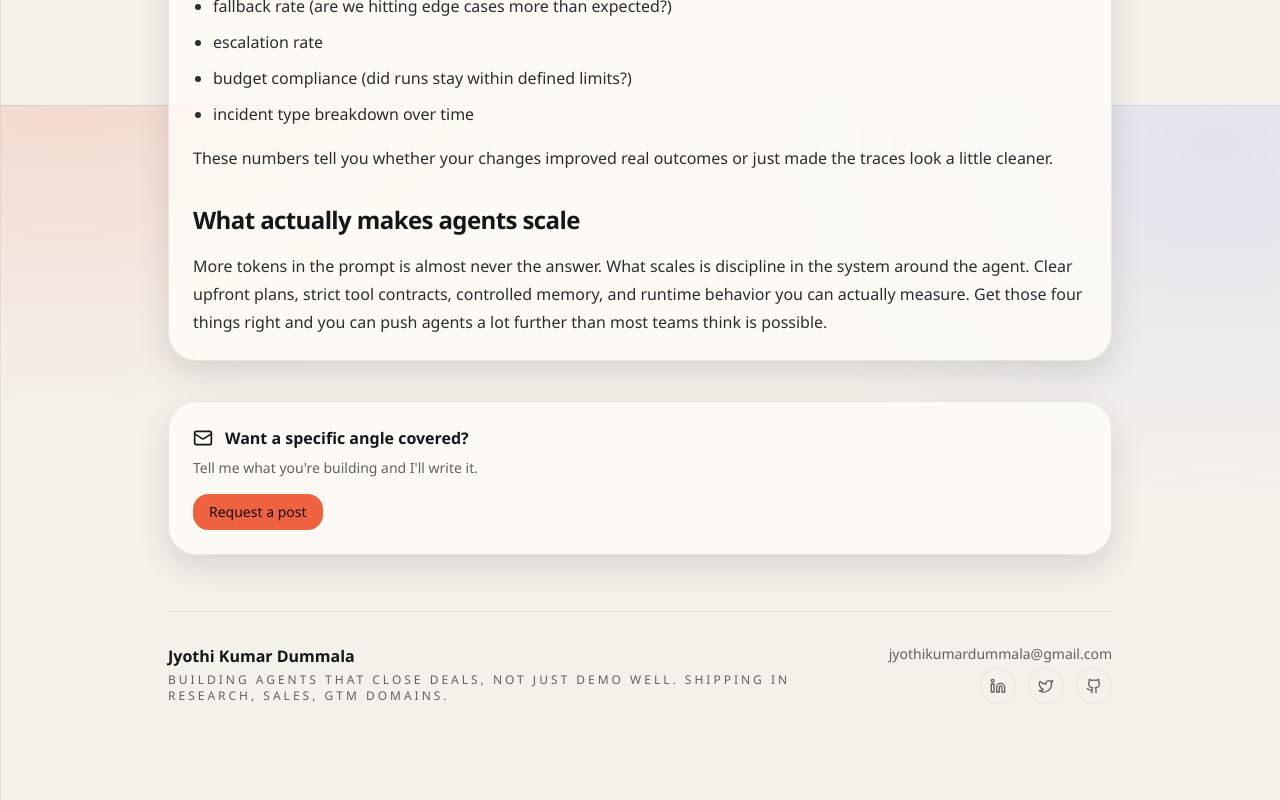
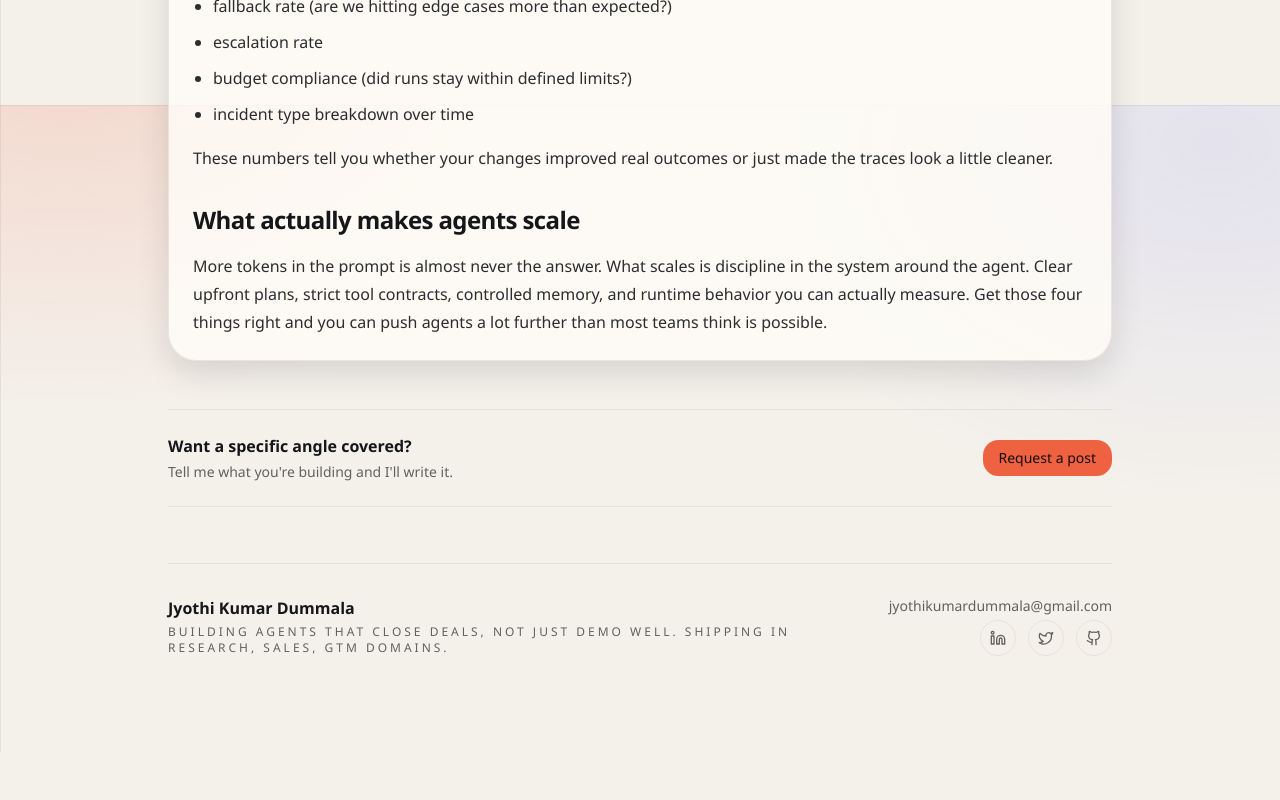
Before and after one commit to JyothiKumar03/portfolio, a Next.js app: page /blog/agentic-workflows-at-scale in a window 1280 px wide. Shown: the part 2295-3095 px from the top of the page. After the commit the page ends 3047 px from the top, so only its background shows below. Built offline with nearby package versions, Linux system fonts and the light colour scheme.

Commit message:
refactor: simplify blog CTA block to inline row, remove Panel wrapper

```diff
--- a/src/components/pages/blog-detail.tsx
+++ b/src/components/pages/blog-detail.tsx
@@ -1,5 +1,5 @@
 import Link from "next/link"
-import { ArrowLeft, Mail } from "lucide-react"
+import { ArrowLeft } from "lucide-react"
 import ReactMarkdown from "react-markdown"
 import remarkGfm from "remark-gfm"
 
@@ -92,22 +92,19 @@ export function BlogDetail({ post }: BlogDetailProps) {
           </article>
         </Panel>
 
-        <Panel className="mt-10">
-          <div className="flex items-center gap-3">
-            <Mail className="size-5 text-foreground" />
+        <div className="mt-12 flex flex-col gap-4 border-y border-border/60 py-6 sm:flex-row sm:items-center sm:justify-between">
+          <div>
             <p className="text-base font-semibold text-foreground">
               Want a specific angle covered?
             </p>
+            <p className="mt-1 text-sm text-muted-foreground">
+              Tell me what you&apos;re building and I&apos;ll write it.
+            </p>
           </div>
-          <p className="mt-2 text-sm text-muted-foreground">
-            Tell me what you&apos;re building and I&apos;ll write it.
-          </p>
-          <div className="mt-4">
-            <Button asChild>
-              <a href={`mailto:${site.email}`}>Request a post</a>
-            </Button>
-          </div>
-        </Panel>
+          <Button asChild>
+            <a href={`mailto:${site.email}`}>Request a post</a>
+          </Button>
+        </div>
 
         <Footer />
       </main>
```
